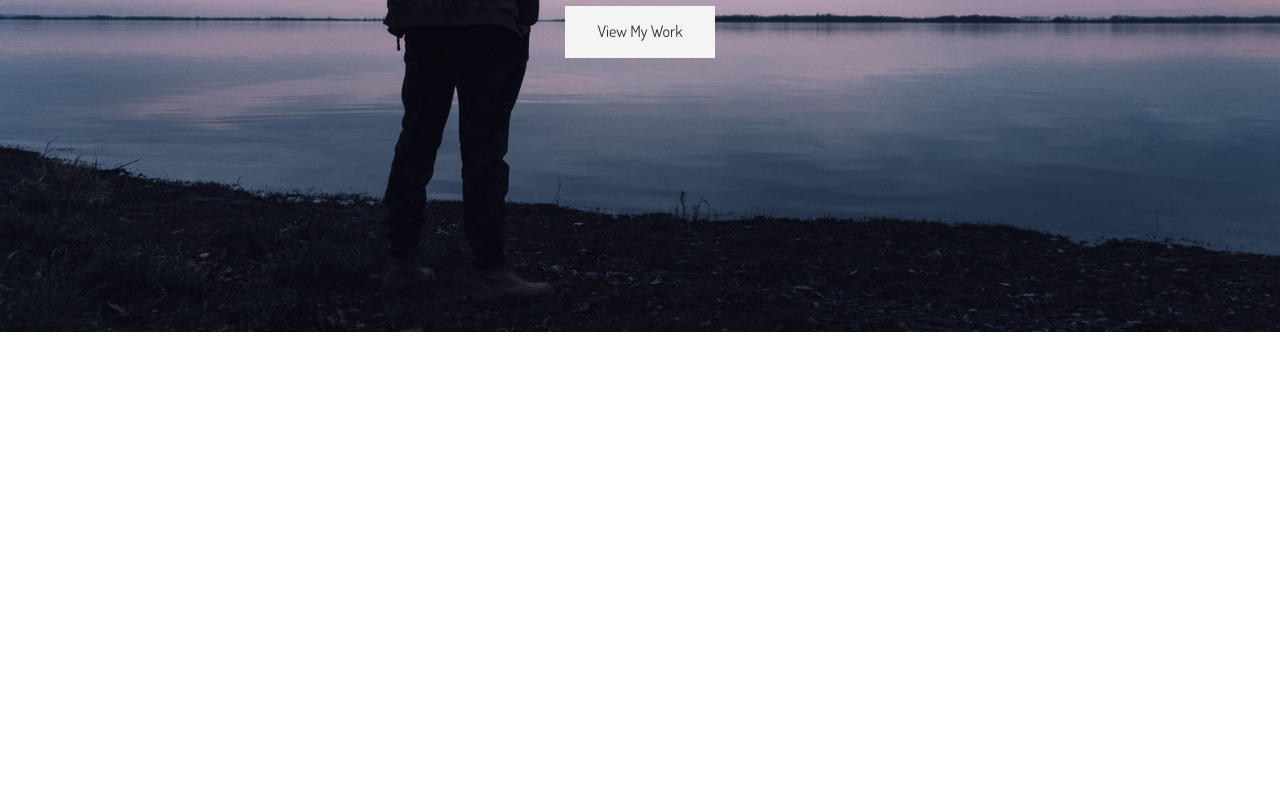
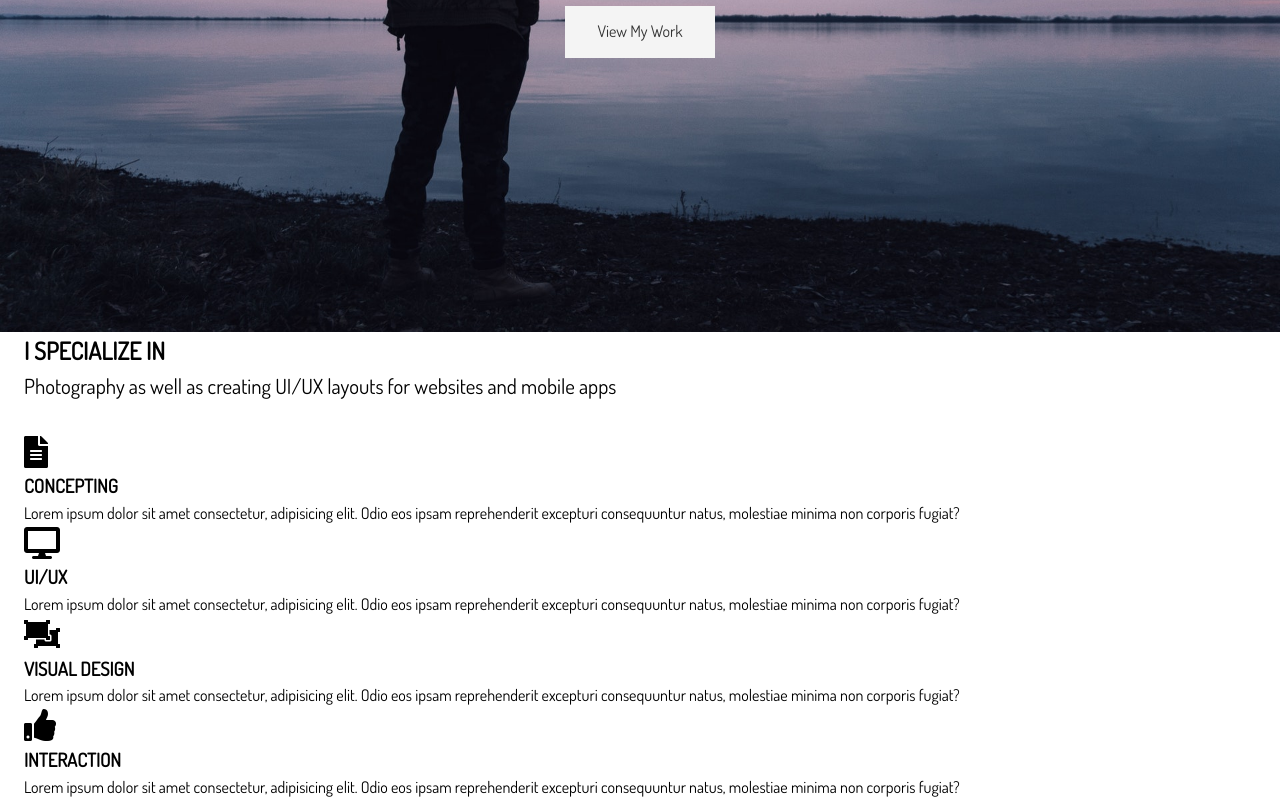
Before and after one commit to pjblitz86/Portfolio-Website-with-Sass, a website: page dist/index.html in a window 1280 px wide. Shown: the part 468-1268 px from the top of the page. Before the commit the page ends 800 px from the top, so only its background shows below. Drawn offline with Linux system fonts and the light colour scheme.

Commit message:
section specialize markup

```diff
--- a/dist/index.html
+++ b/dist/index.html
@@ -46,8 +46,57 @@
         </div>
       </div>
     </header>
+    <!-- Section A: Specialize -->
+    <section id="home-a" class="text-center py-2">
+      <div class="container">
+        <h2 class="section-title">I Specialize In</h2>
+        <div class="bottom-line"></div>
+        <p class="lead">
+          Photography as well as creating UI/UX layouts for websites and mobile
+          apps
+        </p>
+        <div class="specials">
+          <div>
+            <i class="fas fa-file-alt fa-2x"></i>
+            <h3>Concepting</h3>
+            <p>
+              Lorem ipsum dolor sit amet consectetur, adipisicing elit. Odio eos
+              ipsam reprehenderit excepturi consequuntur natus, molestiae minima
+              non corporis fugiat?
+            </p>
+          </div>
+          <div>
+            <i class="fas fa-desktop fa-2x"></i>
+            <h3>UI/UX</h3>
+            <p>
+              Lorem ipsum dolor sit amet consectetur, adipisicing elit. Odio eos
+              ipsam reprehenderit excepturi consequuntur natus, molestiae minima
+              non corporis fugiat?
+            </p>
+          </div>
+          <div>
+            <i class="fas fa-object-ungroup fa-2x"></i>
+            <h3>Visual Design</h3>
+            <p>
+              Lorem ipsum dolor sit amet consectetur, adipisicing elit. Odio eos
+              ipsam reprehenderit excepturi consequuntur natus, molestiae minima
+              non corporis fugiat?
+            </p>
+          </div>
+          <div>
+            <i class="fas fa-thumbs-up fa-2x"></i>
+            <h3>Interaction</h3>
+            <p>
+              Lorem ipsum dolor sit amet consectetur, adipisicing elit. Odio eos
+              ipsam reprehenderit excepturi consequuntur natus, molestiae minima
+              non corporis fugiat?
+            </p>
+          </div>
+        </div>
+      </div>
+    </section>
 
-    <!-- Type Effect Tutorial https://www.youtube.com/watch?v=POX3dT-pB4E&t=636s -->
+    <!-- Type Effect - used this Tutorial https://www.youtube.com/watch?v=POX3dT-pB4E&t=636s -->
     <script src="js/typewriter.js"></script>
   </body>
 </html>
```
